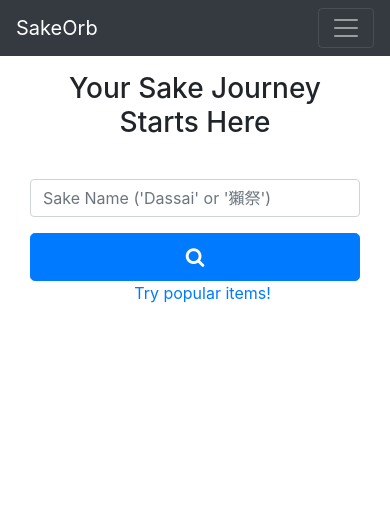
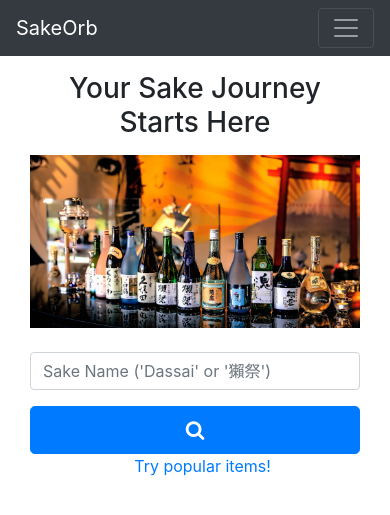
Before and after one commit to couperin123/Sake_App, a Flask app: page / in a window 390 px wide. Shown: the top 515 px of the page. Run offline with Flask 2, Linux system fonts and the light colour scheme; some libraries are stand-ins or nearby versions.

Commit message:
Responsive image

```diff
--- a/app/templates/hot.html
+++ b/app/templates/hot.html
@@ -3,7 +3,7 @@
 
 {% block content %}
 <form action="hot" method="POST">
-  <div class="container">
+  <div class="table-responsive">
     <table class="table">
       <thead class="thead-light">
         <tr>
--- a/app/templates/index.html
+++ b/app/templates/index.html
@@ -3,25 +3,13 @@
 
 {% block title %} SakeOrb: Sake Recommender {% endblock %}
 
-{% block styles %}
-{{super()}}
-<link rel="stylesheet" href="static/css/style.css')">
-{% endblock %}
+{% block content %}
 
-{% block content %}
-<header class="intro-header">
 <div class="container text-center">
-  <!-- <div class="row"> -->
-    <!-- <div class="col"></div> -->
-      <!-- <div class="col-6 text-center"> -->
   <p>
     <h3>Your Sake Journey Starts Here</h3>
   </p>
-
-        <!-- <p>
-          <img src="{{url_for('static', filename='img/Sake_pixabay_1280_668.jpg')}}" align="middle" alt="Sake" class="responsive"/>
-        </p> -->
-
+  <img src="static/img/Sake_pixabay_1920_1003.jpg" alt="Responsive image" class="img-fluid">
     <form method="POST" action="/">
 
         {{ form.hidden_tag()}}
@@ -32,11 +20,8 @@
         </button>
 
     </form>
-      <!-- </div> -->
-    <!-- <div class="col"></div> -->
-  <!-- </div> -->
 </div>
-</header>
+
 
 <div class="container">
   <div class="row">
--- a/app/templates/recommend.html
+++ b/app/templates/recommend.html
@@ -3,7 +3,7 @@
 
 {% block content %}
 
-<div class="container">
+<div class="table-responsive">
   <table class="table">
     <thead class="thead-light">
       <tr>
--- a/app/templates/search.html
+++ b/app/templates/search.html
@@ -3,7 +3,7 @@
 
 {% block content %}
 <form action="search" method="POST">
-  <div class="container">
+  <div class="table-responsive">
     <!-- {{form.hidden_tag()}} -->
     <!-- {{form.selectsake}} -->
 
```
Also changed, not shown: app/templates/base.html (+0 -8 lines), app/static/img/Sake_pixabay_640_334.jpg (added). Lines whose indentation alone changed are shown as unchanged.
